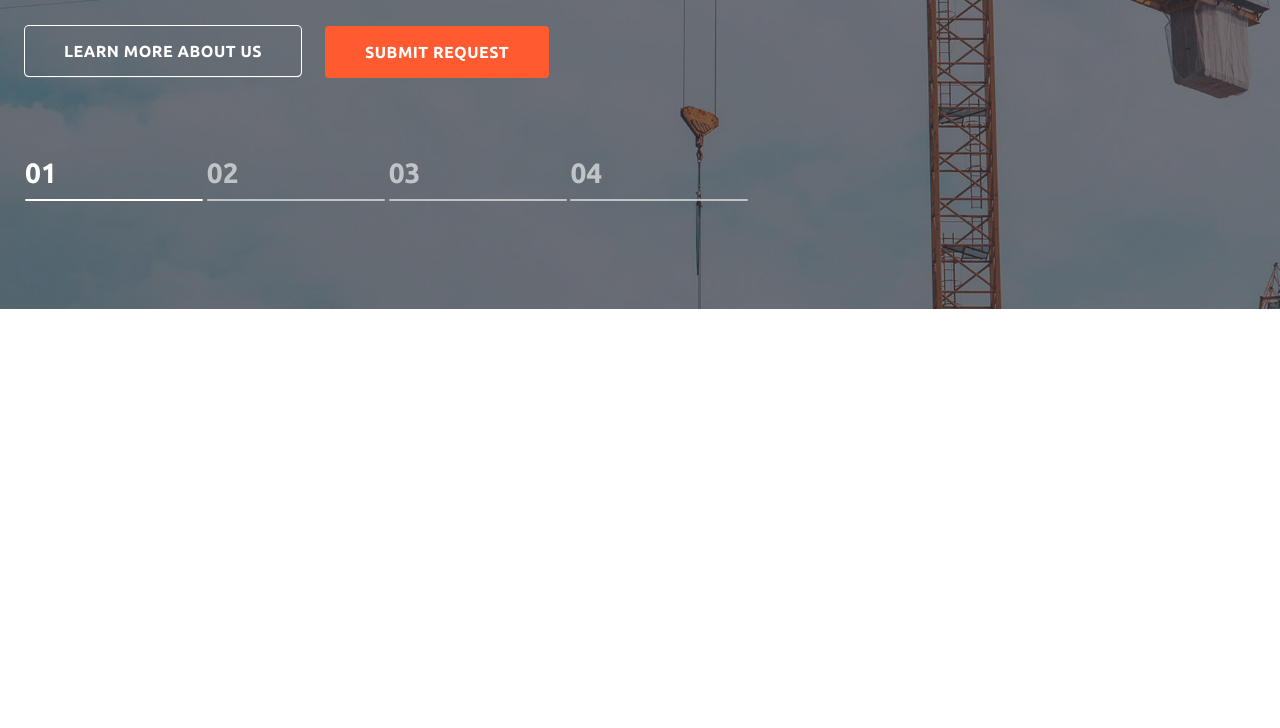
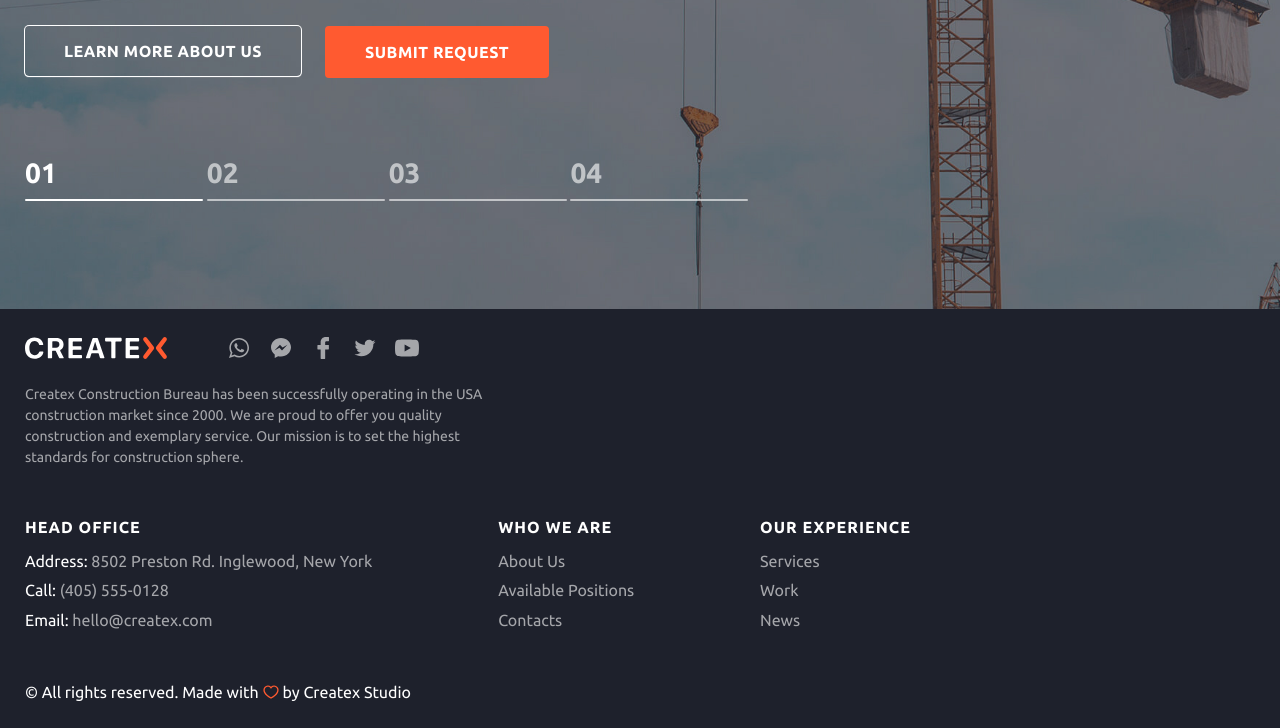
Before and after one commit to Myca11/Createx, a plain HTML site: page index.html in a window 1280 px wide. Shown: the part 491-1219 px from the top of the page. Before the commit the page ends 800 px from the top, so only its background shows below. Drawn offline with Linux system fonts and the light colour scheme.

Commit message:
Added an 80% footer

```diff
--- a/index.html
+++ b/index.html
@@ -10,7 +10,7 @@
   <header class="header">
     <div class="container">
       <div class="h-inner">
-        <img src="assets/images/logo.svg" class="h-logo">
+        <img src="assets/images/logo-header.svg" class="h-logo">
 
         <div class="h-links">
           <a href="#" class="h-link">About As</a>
@@ -69,5 +69,66 @@
       </div>
     </div>
   </main>
+  <footer class="footer">
+    <div class="container">
+      <div class="f-inner-up">
+        <div class="fu-column-left">
+          <div class="ful-title-inner">
+            <img src="assets/images/logo-footer.svg" class="ful-logo">
+            <div class="ful-icos">
+              <img src="assets/images/whatsapp.svg" class="ful-ice">
+              <img src="assets/images/messanger.svg" class="ful-ice">
+              <img src="assets/images/facebook.svg" class="ful-ice">
+              <img src="assets/images/twitter.svg" class="ful-ice">
+              <img src="assets/images/youTube.svg" class="ful-ice">
+            </div>
+          </div>
+          <p class="ful-text">Createx Construction Bureau has been successfully operating in the USA construction market since 2000. We are proud to offer you quality construction and exemplary service. Our mission is to set the highest standards for construction sphere.</p>
+        </div>
+        <!-- <div class="fu-column-right">
+          <h2 class="furu-title">Let's stay in touch</h2>
+          <div class="fur-text-inner">
+            <input type="text" class="fur-input">
+            <div class="fur-text">*Subscribe to our newsletter to receive communications and early updates from Createx Construction Bureau.</div>
+          </div>
+        </div> -->
+      </div>
+      <div class="f-inner-center">
+        <div class="fc-column-left">
+          <h2 class="fcl-title">HEAD OFFICE</h2>
+          <div class="fcl-inner">
+            <p href="#" class="fcl-text"><span style="color: #ffffff;">Address:</span> 8502 Preston Rd. Inglewood, New York</p>
+            <p href="#" class="fcl-text"><span style="color: #ffffff;">Call:</span> (405) 555-0128</p>
+            <p href="#" class="fcl-text"><span style="color: #ffffff;">Email:</span> hello@createx.com</p>
+          </div>
+        </div>
+        <div class="fc-column-center">
+          <h2 class="fcc-title">WHO WE ARE</h2>
+          <div class="fcc-inner">
+            <a href="#" class="fcc-link">About Us</a>
+            <a href="#" class="fcc-link">Available Positions</a>
+            <a href="#" class="fcc-link">Contacts</a>
+          </div>
+        </div>
+        <div class="fc-column-right">
+          <h2 class="fcr-title">OUR EXPERIENCE</h2>
+          <div class="fcr-inner">
+            <a href="#" class="fcr-link">Services</a>
+            <a href="#" class="fcr-link">Work</a>
+            <a href="#" class="fcr-link">News</a>
+          </div>
+        </div>
+      </div>
+      <div class="f-inner-bottom">
+        <div class="fb-copyright">
+          <p class="fbc-text">© All rights reserved. Made with</p>
+          <img src="assets/images/emoji-heart.svg" class="fbc-emoji">
+          <p class="fbc-text">by Createx Studio </p>
+        </div>
+
+        <a href="#" class="fb-btn"></a>
+      </div>
+    </div>
+  </footer>
 </body>
 </html>
--- a/style.css
+++ b/style.css
@@ -242,3 +242,171 @@ body {
 .m-indicator-active::before {
   background-color: #ffffff;
 }
+
+/* FOOTER */
+
+.footer {
+  height: 52.4vh;
+  background-color: #1E212C;
+}
+
+.footer > .container {
+  display: flex;
+  flex-direction: column;
+  align-items: flex-start;
+  gap: 50px;
+  justify-content: center;
+}
+
+/* FOOTER-UP */
+
+.f-inner-up {
+  width: 100%;
+  display: flex;
+  justify-content: space-between;
+}
+
+/* FOOTER-UP-LEFT */
+
+.fu-column-left {
+  display: flex;
+  flex-direction: column;
+  gap: 24px;
+}
+
+.ful-title-inner {
+  display: flex;
+  gap: 60px;
+}
+
+.ful-icos {
+  display: flex;
+  gap: 18px;
+}
+
+.ful-text {
+  max-width: 480px;
+  color: #ffffff99;
+  font-size: 14px;
+  line-height: 150%;
+}
+
+/* FOOTER-CENTER */
+
+.f-inner-center {
+  width: 100%;
+  display: flex;
+  justify-content: space-between;
+}
+
+/* FOOTER-CENTER-LEFT */
+
+.fc-column-left {
+  display: flex;
+  flex-direction: column;
+  align-items: flex-start;
+  gap: 13px;
+  justify-content: flex-start;
+}
+
+.fcl-title {
+  color: #ffffff;
+  font-size: 16px;
+  font-weight: 700;
+  letter-spacing: 1px;
+}
+
+.fcl-inner {
+  display: flex;
+  flex-direction: column;
+  justify-content: flex-start;
+  align-items: flex-start;
+  gap: 4px;
+}
+
+.fcl-text {
+  color: #ffffff99;
+  font-size: 16px;
+  line-height: 160%;
+}
+
+/* FOOTER-CENTER-CENTER */
+
+.fc-column-center {
+  display: flex;
+  flex-direction: column;
+  justify-content: flex-start;
+  align-items: flex-start;
+  gap: 13px;
+}
+
+.fcc-title {
+  color: white;
+  font-size: 16px;
+  font-weight: 700;
+  letter-spacing: 1px;
+}
+
+.fcc-inner {
+  display: flex;
+  flex-direction: column;
+  justify-content: flex-start;
+  align-items: flex-start;
+  gap: 4px;
+}
+
+.fcc-link {
+  text-decoration: none;
+  color: #ffffff99;
+  font-size: 16px;
+  line-height: 160%;
+}
+
+/* FOOTER-CENTER-RIGHT */
+
+.fc-column-right {
+  width: 495px;
+  display: flex;
+  flex-direction: column;
+  justify-content: flex-start;
+  align-items: flex-start;
+  gap: 13px;
+}
+
+.fcr-title {
+  color: white;
+  font-size: 16px;
+  font-weight: 700;
+  letter-spacing: 1px;
+}
+
+.fcr-inner {
+  display: flex;
+  flex-direction: column;
+  justify-content: flex-start;
+  align-items: flex-start;
+  gap: 4px;
+}
+
+.fcr-link {
+  text-decoration: none;
+  color: #ffffff99;
+  font-size: 16px;
+  line-height: 160%;
+}
+
+/* FOOTER-BOTTOM */
+
+.f-inner-bottom {
+  width: 100%;
+}
+
+.fb-copyright {
+  display: flex;
+  gap: 4px;
+}
+
+.fbc-text {
+  color: white;
+  font-weight: 12px;
+}
```
Also changed, not shown: assets/images/emoji-heart.svg (added), assets/images/facebook.svg (added), assets/images/logo-footer.svg (added), assets/images/logo-header.svg (renamed from assets/images/logo.svg), assets/images/messanger.svg (added), assets/images/twitter.svg (added), assets/images/whatsapp.svg (added), assets/images/youTube.svg (added).
